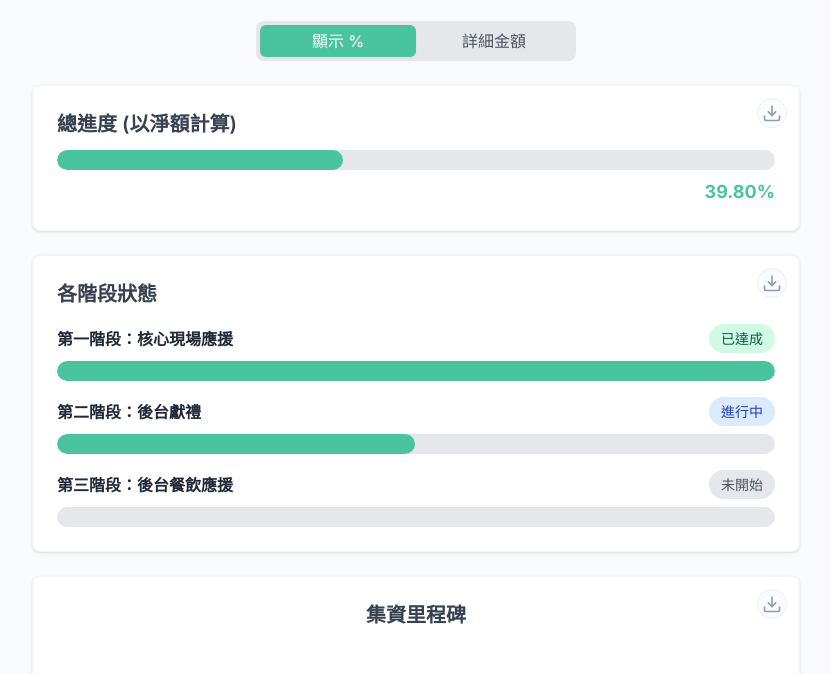
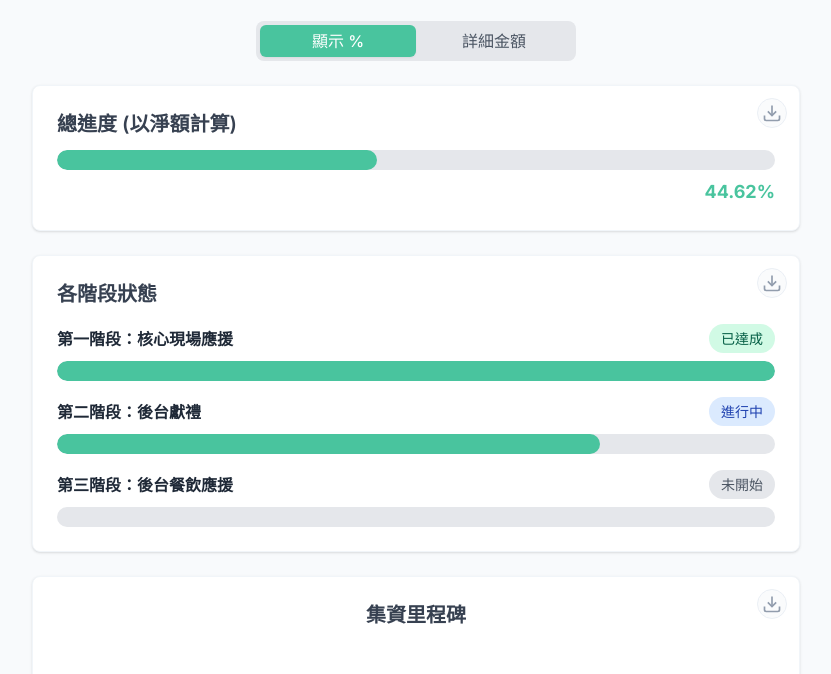
Before and after one commit to the99thcloud/REmember_Fund, a plain HTML site: page index.html in a window 1280 px wide. Shown: the part 119-793 px from the top of the page, without its empty margins (224-1055 px from the left). Drawn offline with nearby package versions, Linux system fonts and the light colour scheme.

Commit message:
Update index.html

```diff
--- a/index.html
+++ b/index.html
@@ -234,7 +234,7 @@
         // PART 1: 手動更新區 (每次更新只需要修改這個數字)
         // ----------------------------------------------------
 
-        const currentNetAmount = 8617; // <--- 在這裡更新最新的淨額
+        const currentNetAmount = 9661; // <--- 在這裡更新最新的淨額
 
         // PART 2: 固定設定區 (通常不需要修改)
         // ----------------------------------------------------
```
